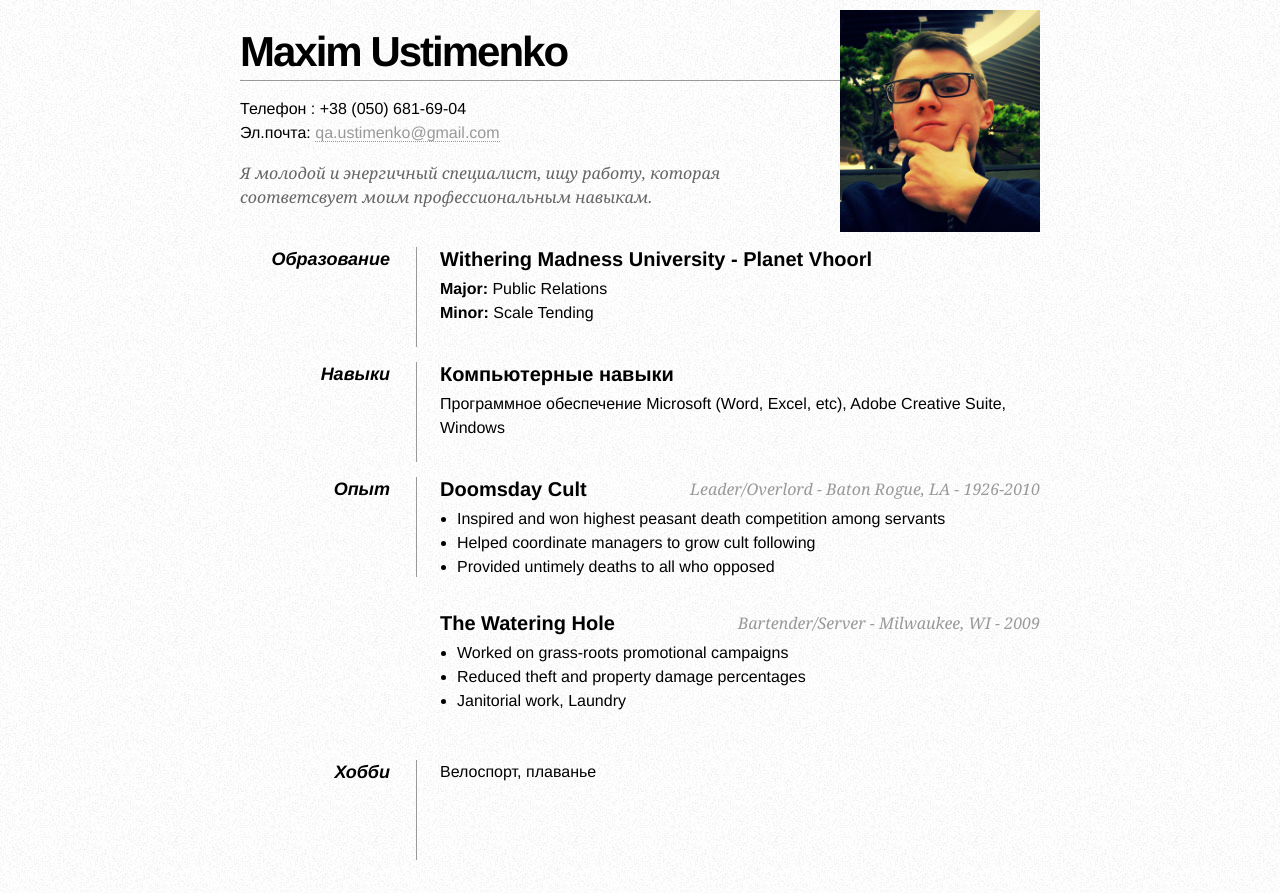
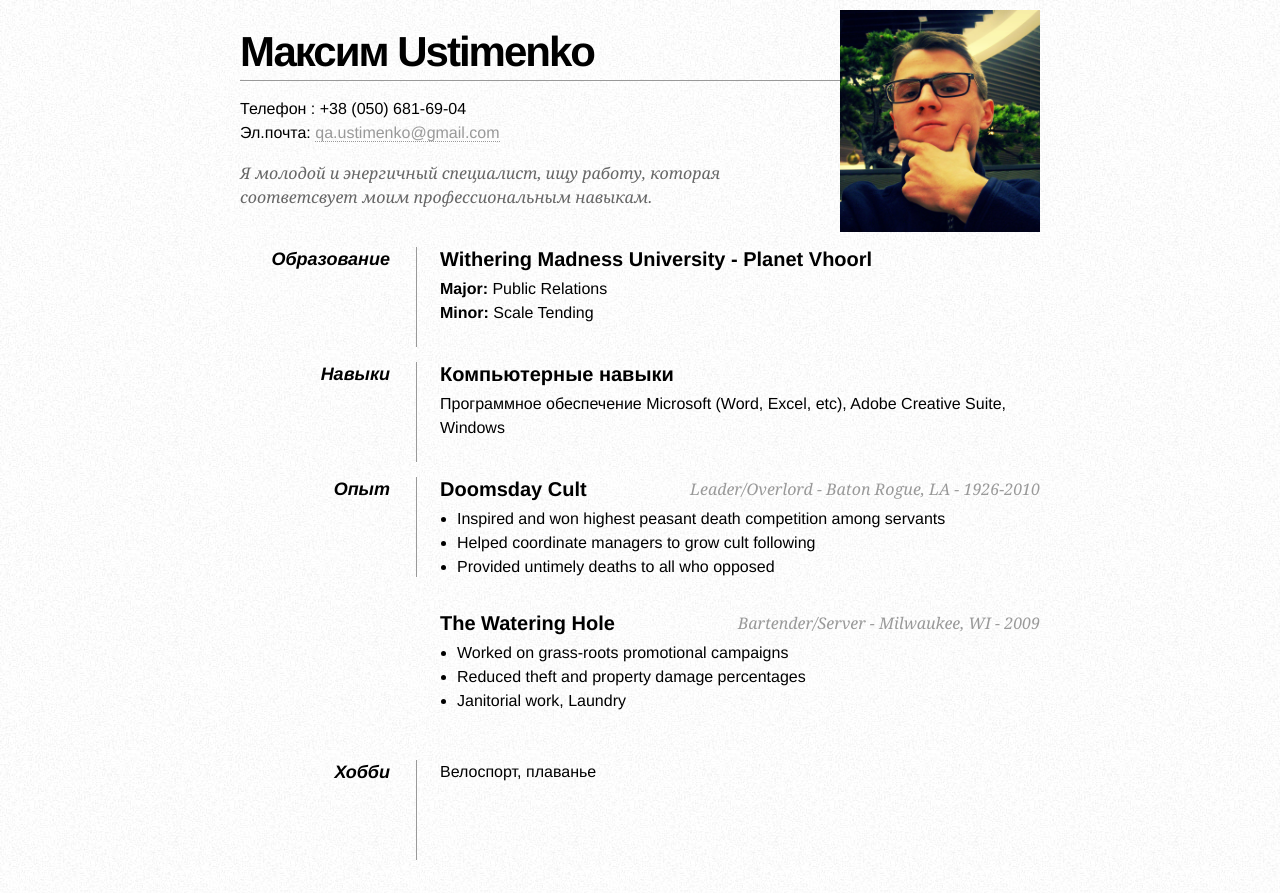
Before and after one commit to maximustimenko/maximustimenko.github.io, a plain HTML site: page index.html in a window 1280 px wide. Shown: the top 893 px of the page. Drawn offline with Linux system fonts and the light colour scheme.

Commit message:
NameEdit

```diff
--- a/index.html
+++ b/index.html
@@ -39,7 +39,7 @@
 
             <!-- Microformats! -->
 
-            <h1 class="fn">Maxim Ustimenko</h1>
+            <h1 class="fn">Максим Ustimenko</h1>
 
             <p>
                 Телефон : <span class="tel">+38 (050) 681-69-04</span><br />
```
